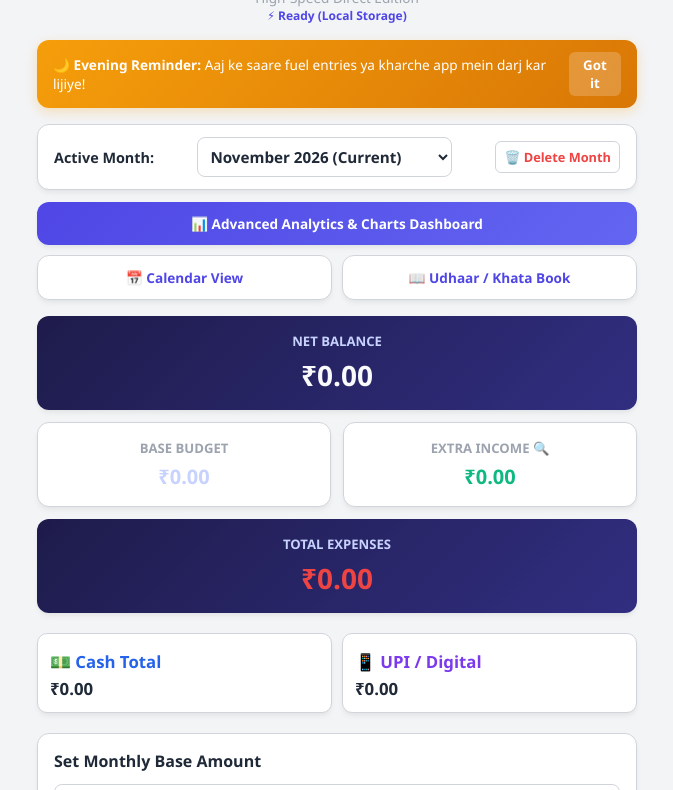
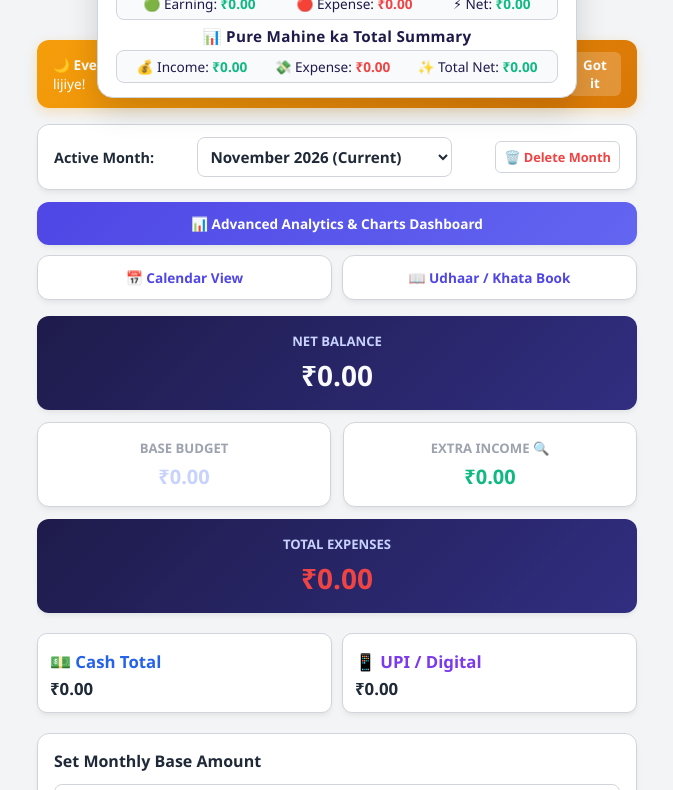
Before and after one commit to skvishwakarma602/Budget-Daily-Plan, a plain HTML site: page index.html in a window 1280 px wide. Shown: the part 67-857 px from the top of the page, without its empty margins (303-976 px from the left). Drawn offline with nearby package versions, Linux system fonts and the light colour scheme.

Commit message:
Add files via upload

```diff
--- a/index.html
+++ b/index.html
@@ -121,21 +121,21 @@
             font-weight: bold;
         }
 
-        /* Adaptive Toast Popup Notification (Light for Day, Dark for Night) */
+        /* Adaptive Toast Popup Notification */
         #toastPopup {
             position: fixed;
-            top: 20px;
+            top: 15px;
             left: 50%;
-            transform: translateX(-50%) translateY(-120px);
+            transform: translateX(-50%) translateY(-140px);
             background: var(--toast-bg);
             color: var(--toast-text);
-            padding: 18px 24px;
+            padding: 14px 18px;
             border-radius: 16px;
             box-shadow: var(--toast-shadow);
             z-index: 10000;
-            font-size: 0.95rem;
-            width: 92%;
-            max-width: 460px;
+            font-size: 0.88rem;
+            width: 94%;
+            max-width: 480px;
             text-align: center;
             opacity: 0;
             transition: transform 0.3s ease, opacity 0.3s ease, background 0.2s ease, color 0.2s ease;
@@ -990,17 +990,26 @@
         const REAL_CURRENT_MONTH = getFormattedMonthKey();
         let currentMonth = REAL_CURRENT_MONTH;
 
-        // Toast Popup Function with Adaptive Theme Support
+        // Enhanced Toast Popup Function (Aaj ki Activity + Pure Mahine ka Total)
         function showToastPopup(todayIncome, todayExpense, todayNet) {
             const toast = document.getElementById('toastPopup');
-            let netColor = todayNet >= 0 ? 'var(--success-color)' : 'var(--danger-color)';
+            const totals = getTotals();
+            let todayNetColor = todayNet >= 0 ? 'var(--success-color)' : 'var(--danger-color)';
+            let monthNetColor = totals.net >= 0 ? 'var(--success-color)' : 'var(--danger-color)';
 
             toast.innerHTML = `
-                <div style="font-weight: bold; margin-bottom: 6px; font-size: 1.05rem; letter-spacing: 0.3px;">📅 Aaj ki Activity Summary</div>
-                <div style="display: flex; justify-content: space-around; font-size: 0.92rem; margin-top: 8px; background: var(--toast-inner-bg); padding: 8px; border-radius: 10px; border: 1px solid var(--border-color);">
-                    <div>🟢 Earning:<br><strong style="color: var(--success-color); font-size: 1rem;">₹${todayIncome.toFixed(2)}</strong></div>
-                    <div>🔴 Expense:<br><strong style="color: var(--danger-color); font-size: 1rem;">₹${todayExpense.toFixed(2)}</strong></div>
-                    <div>⚡ Net:<br><strong style="color: ${netColor}; font-size: 1rem;">₹${todayNet.toFixed(2)}</strong></div>
+                <div style="font-weight: bold; margin-bottom: 4px; font-size: 0.95rem; letter-spacing: 0.3px;">📅 Aaj ki Activity Summary</div>
+                <div style="display: flex; justify-content: space-around; font-size: 0.85rem; background: var(--toast-inner-bg); padding: 6px; border-radius: 8px; border: 1px solid var(--border-color); margin-bottom: 6px;">
+                    <div>🟢 Earning: <strong style="color: var(--success-color);">₹${todayIncome.toFixed(2)}</strong></div>
+                    <div>🔴 Expense: <strong style="color: var(--danger-color);">₹${todayExpense.toFixed(2)}</strong></div>
+                    <div>⚡ Net: <strong style="color: ${todayNetColor};">₹${todayNet.toFixed(2)}</strong></div>
+                </div>
+
+                <div style="font-weight: bold; margin-bottom: 4px; font-size: 0.95rem; letter-spacing: 0.3px;">📊 Pure Mahine ka Total Summary</div>
+                <div style="display: flex; justify-content: space-around; font-size: 0.85rem; background: var(--toast-inner-bg); padding: 6px; border-radius: 8px; border: 1px solid var(--border-color);">
+                    <div>💰 Income: <strong style="color: var(--success-color);">₹${totals.totalIncome.toFixed(2)}</strong></div>
+                    <div>💸 Expense: <strong style="color: var(--danger-color);">₹${totals.totalExpense.toFixed(2)}</strong></div>
+                    <div>✨ Total Net: <strong style="color: ${monthNetColor};">₹${totals.net.toFixed(2)}</strong></div>
                 </div>
             `;
 
@@ -1009,7 +1018,7 @@
 
             toastTimeout = setTimeout(() => {
                 toast.classList.remove('show');
-            }, 4000);
+            }, 5500);
         }
 
         function calculateTodayStats() {
```
